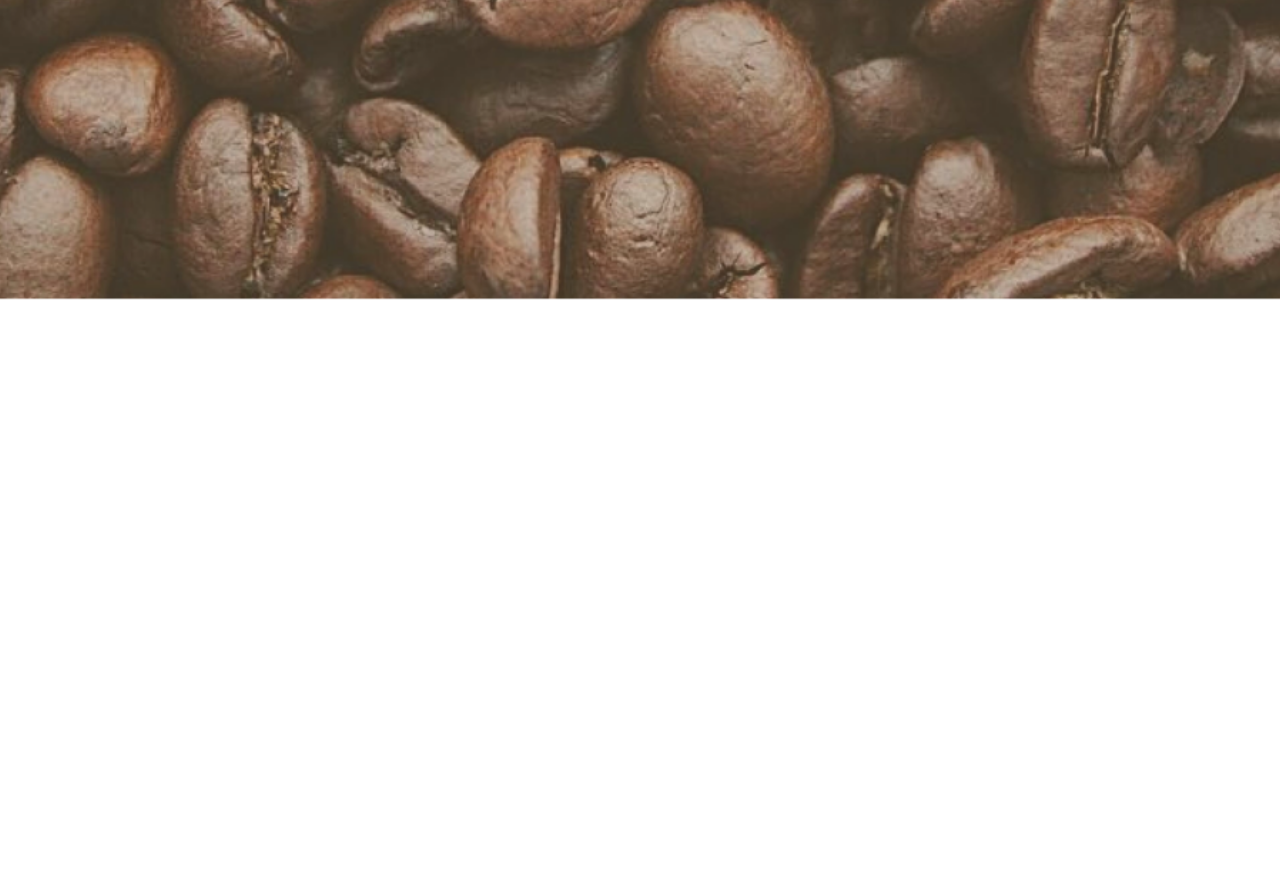
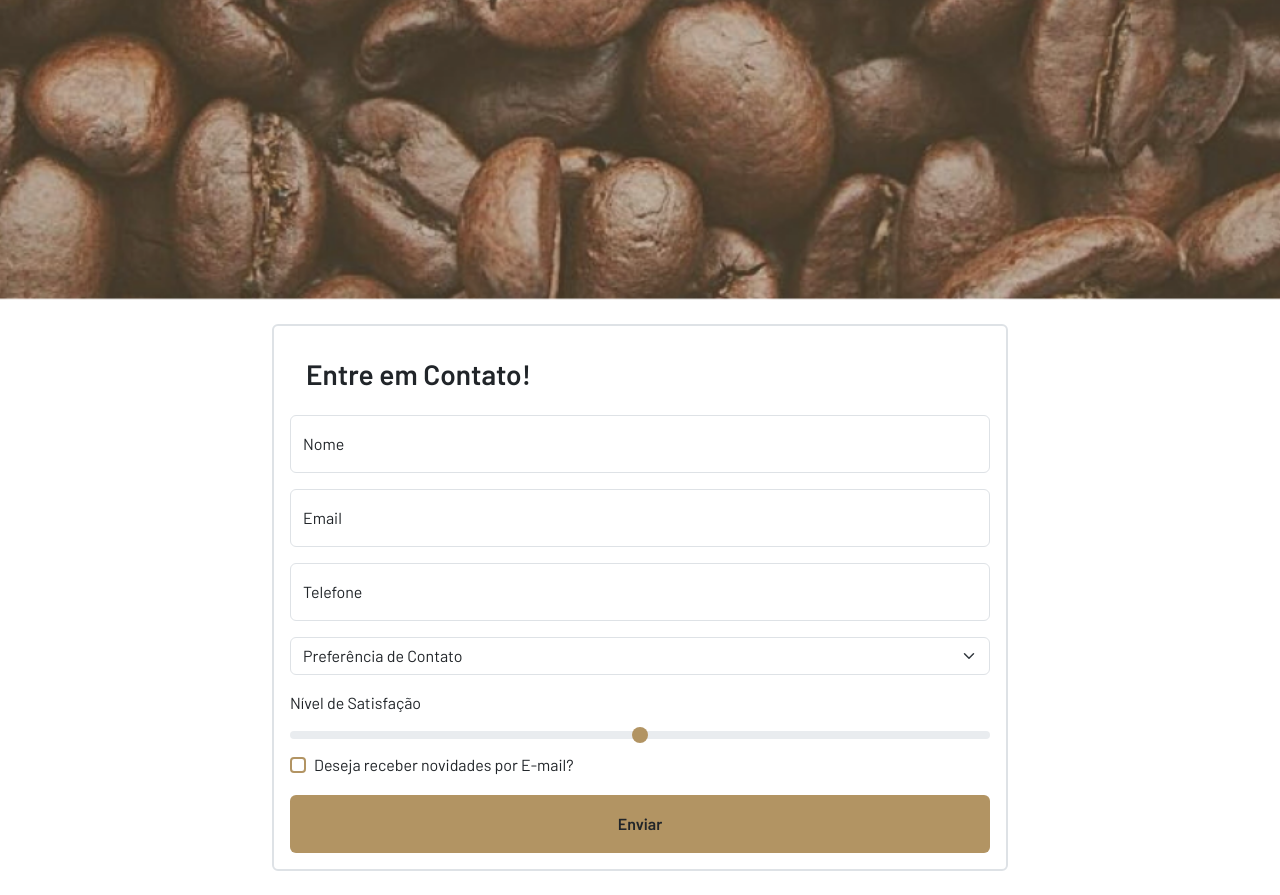
Before and after one commit to PriscilaMelo123/New_features_and_best_practices_for_Javascript_HTML_CSS, a plain HTML site: page index.html in a window 1280 px wide. Shown: the part 3576-4471 px from the top of the page. Before the commit the page ends 3876 px from the top, so only its background shows below. Drawn offline with nearby package versions, Linux system fonts and the light colour scheme.

Commit message:
feat:insert_form

```diff
--- a/estilos.css
+++ b/estilos.css
@@ -45,3 +45,6 @@ input [type="checkbox"]:focus {
 .banner-3 {
   background-image: url(./assets/banner-3.png);
 }
+.input-range::-webkit-slider-thumb {
+  background-color: var(--marrom-claro);
+}
--- a/index.html
+++ b/index.html
@@ -36,7 +36,7 @@
                   <a class="nav-link" href="#">Sobre</a>
                 </li>
                 <li class="nav-item">
-                  <a class="nav-link" href="#">Contato</a>
+                  <a class="nav-link" href="#contato">Contato</a>
                 </li>
                 <li class="nav-item">
                   <a class="nav-link" href="#">
@@ -159,6 +159,44 @@
             </div>
           </section>
           <section class="banners banner-3">
+          </section>
+          <section class="py-4 container">
+            <div class="row">
+              <div class="col-10 col-xl-8 mx-auto">
+                <div class="border border-2 rounded p-3">
+                  <h3 class="fw-bold p-3">Entre em Contato!</h3>
+                  <form id="contato">
+                    <div class="form-floating mb-3">
+                      <input type="text" class="form-control" id="floatingName" placeholder="Nome">
+                      <label for="floatingName">Nome</label>
+                    </div>
+                    <div class="form-floating mb-3">
+                      <input type="email" class="form-control" id="floatingEmail" placeholder="name@example.com">
+                      <label for="floatingEmail">Email</label>
+                    </div>
+                    <div class="form-floating mb-3">
+                      <input type="number" class="form-control" id="floatingFone" placeholder="Telefone">
+                      <label for="floatingInput">Telefone</label>
+                    </div>
+                    <select class="form-select mb-3" aria-label="Default select example">
+                      <option selected>Preferência de Contato</option>
+                      <option value="1">WhatsApp</option>
+                      <option value="2">E-mail</option>
+                      <option value="3">Ligação</option>
+                    </select>
+                    <label for="nivel-satisfacao" class="form-label">Nível de Satisfação</label>
+                    <input type="range" class="form-range input-range" id="nivel-satisfacao">
+                    <div class="form-check">
+                      <input class="form-check-input" type="checkbox" value="" id="flexCheckDefault">
+                      <label class="form-check-label" for="flexCheckDefault">
+                        Deseja receber novidades por E-mail?
+                      </label>
+                    </div>
+                    <button type="button" class="btn botao-padrao w-100 p-3 fw-bold mt-3 py-3">Enviar</button>
+                  </form>
+                </div>
+              </div>
+            </div>
           </section>
       </main>
 
```
